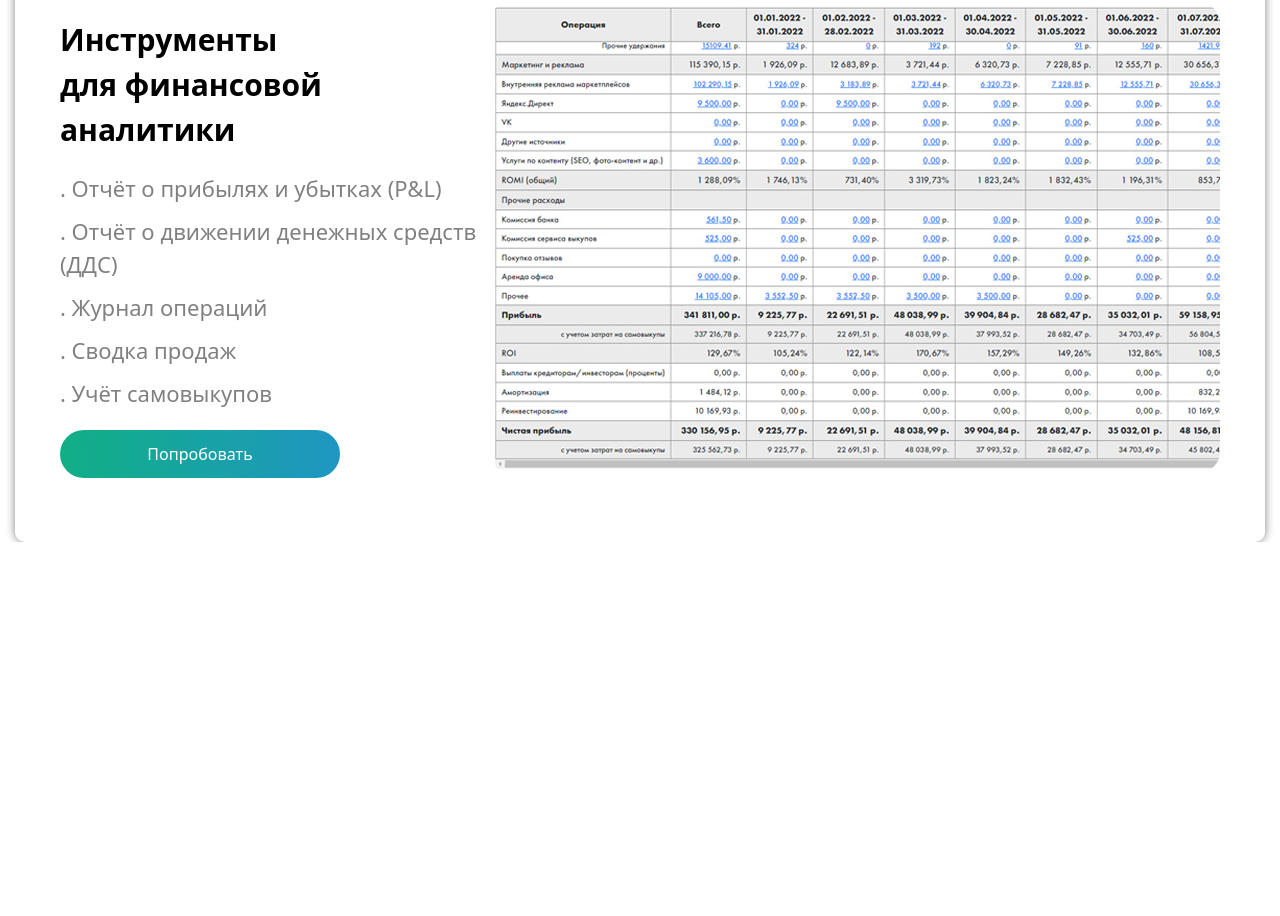
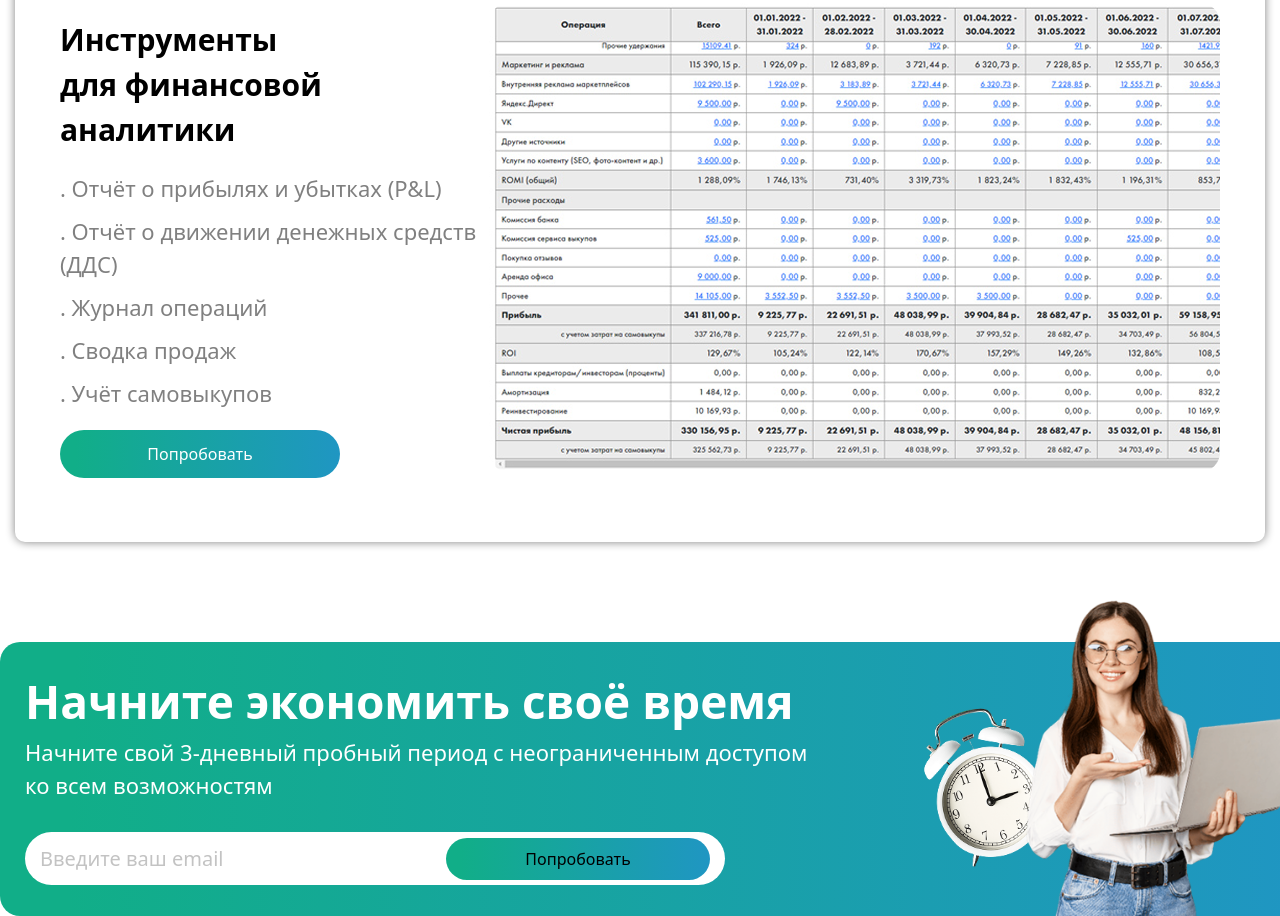
Before and after one commit to idris0111/exam11, a website: page index.html in a window 1280 px wide. Shown: the part 1366-2282 px from the top of the page. Before the commit the page ends 1908 px from the top, so only its background shows below. Drawn offline with Linux system fonts and the light colour scheme.

Commit message:
Начните экономить своё время

```diff
--- a/index.html
+++ b/index.html
@@ -94,7 +94,8 @@
         <div style="box-shadow: 0px 0px 10px gray;" class="max-w-[1250px] m-auto rounded-[10px]">
             <div
                 class="flex max-w-[1250px] m-auto items-center gap-[30px] text-center bg-[#2EB8971A]  rounded-2xl text-[#2EB897] text-[26px] mb-[30px]">
-                <div class="flex items-center justify-between p-[20px] bg-[#2EB8971A]  rounded-2xl text-[#2EB897] py-[20px] lg:bg-white w-[100%] lg:w-[200px]  lg:text-black ">
+                <div
+                    class="flex items-center justify-between p-[20px] bg-[#2EB8971A]  rounded-2xl text-[#2EB897] py-[20px] lg:bg-white w-[100%] lg:w-[200px]  lg:text-black ">
                     <p class="font-[600]">Финансовая аналитика</p>
                     <img class="lg:hidden block" src="/Frame 54.png" alt="">
                 </div>
@@ -111,7 +112,8 @@
                     <p class="p-[20px]">Инструменты</p>
                 </div>
             </div>
-            <div class="max-w-[1200px] m-auto flex flex-col lg:flex-row items-center justify-between mt-[-30px] p-[20px]">
+            <div
+                class="max-w-[1200px] m-auto flex flex-col lg:flex-row items-center justify-between mt-[-30px] p-[20px]">
                 <div>
                     <h1 class="mb-[20px] text-[30px] font-bold">Инструменты для финансовой аналитики</h1>
                     <p class="text-[22px] text-[gray] mb-[10px]">. Отчёт о прибылях и убытках (P&L)</p>
@@ -126,6 +128,36 @@
             </div>
         </div>
     </section>
+    <div style=" background:linear-gradient(91.46deg, #11AE88 5.69%, #2A84EE 169.72%);"
+        class="m-auto lg:flex hidden mt-[50px] w-[1300px] mt-[100px] h-[274px] rounded-[20px] p-[25px]">
+        <div>
+            <h1 class="text-[46px] text-white font-[600]">Начните экономить своё время</h1>
+            <p class="text-[22px] text-white mb-[30px]">Начните свой 3-дневный пробный период с неограниченным
+                доступом ко всем возможностям</p>
+            <div class=" flex items-center justify-between w-[700px] h-[53px] rounded-4xl bg-white p-[15px] ">
+                <p class="text-[20px] text-[#C3C3C3]">Введите ваш email</p>
+                <button style="background: linear-gradient(91.46deg, #11AE88 5.69%, #2A84EE 169.72%);"
+                    class="w-[264px] h-[42px] rounded-[30px]">Попробовать</button>
+            </div>
+        </div>
+        <div class="flex w-[40%]">
+            <img src="./[removal 5.png" alt="">
+            <img class="relative left-[-100px] w-[314px] h-[324px] mt-[-75px]" src=" ./[removal 1.png" alt="">
+        </div>
+    </div>
+    <div style=" background: linear-gradient(91.46deg, #11AE88 5.69%, #2A84EE 169.72%);"
+        class="relative flex flex-col items-center  block m-auto rounded-2xl lg:hidden mt-[200px]  w-[340px] h-[630px] p-[20px]">
+        <h1 class="text-[28px] text-white font-[600] mb-[20px]">Начните экономить своё время</h1>
+            <p class="text-[17px] text-white font-[600] ml-[px] mb-[30px]">Начните свой 3-дневный пробный период
+                с неограниченным доступом ко всем возможностям</p>
+            <button class="w-[280px] h-[48px] bg-white text-[#C3C3C3] mb-[20px] rounded-[30px]">Введите
+                ваш email</button>
+            <button class="w-[280px] h-[48px] bg-[#2A84EE] text-white rounded-[30px]">Попробовать</button>
+        <div>
+            <img class="absolute mt-[50px] w-[184px] h-[199px] left-[0px]" src="./[removal 5.png" alt="">
+            <img  class="absolute mt-[18px] ml-[-70px] w-[248px] h-[264px] mt-[-75px]" src=" ./[removal 1.png" alt="">
+        </div>
+    </div>
     <section>
     </section>
 </body>
```
Also changed, not shown: [removal 1.png (added), [removal 5.png (added), src/output.css.
